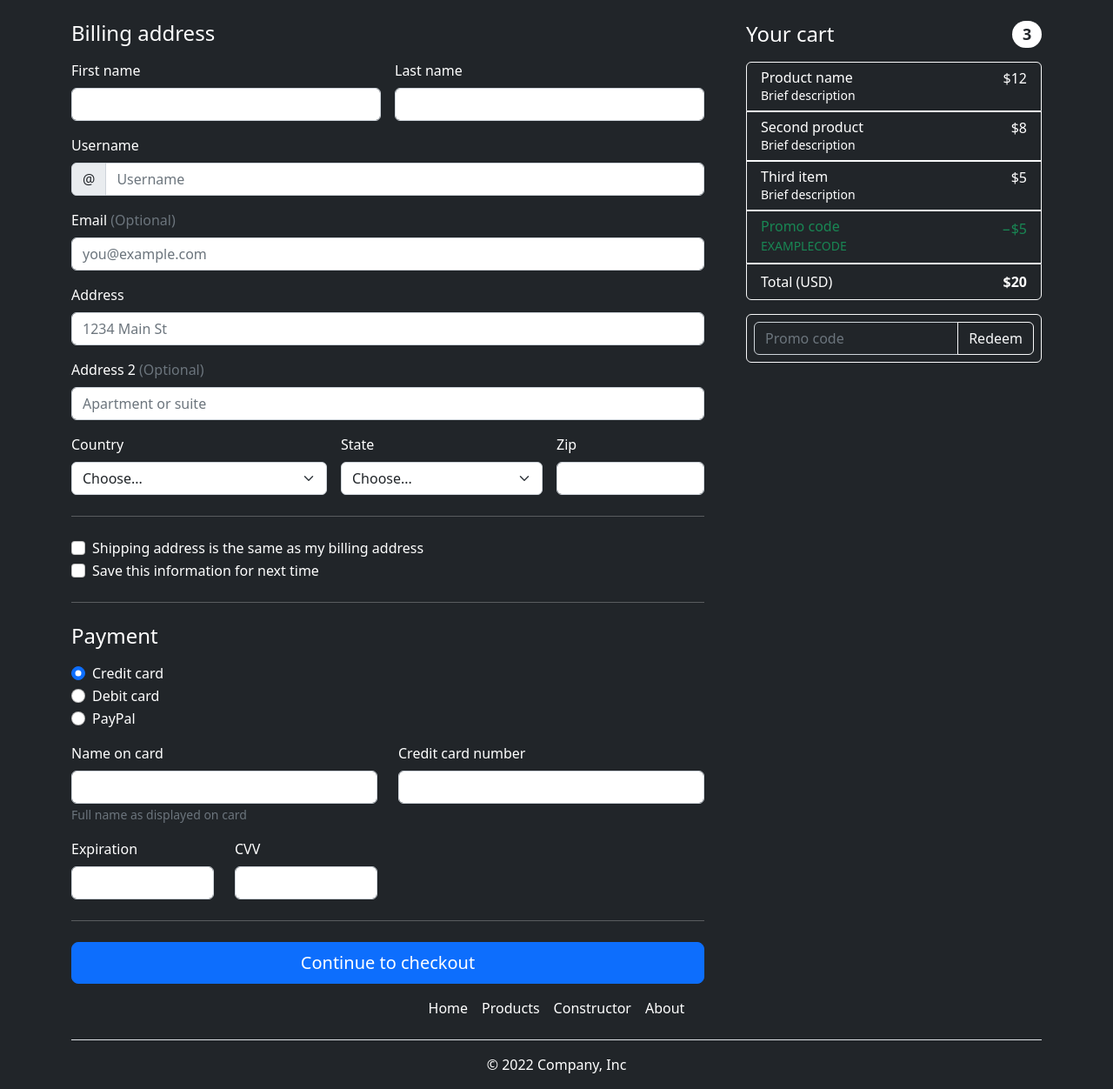
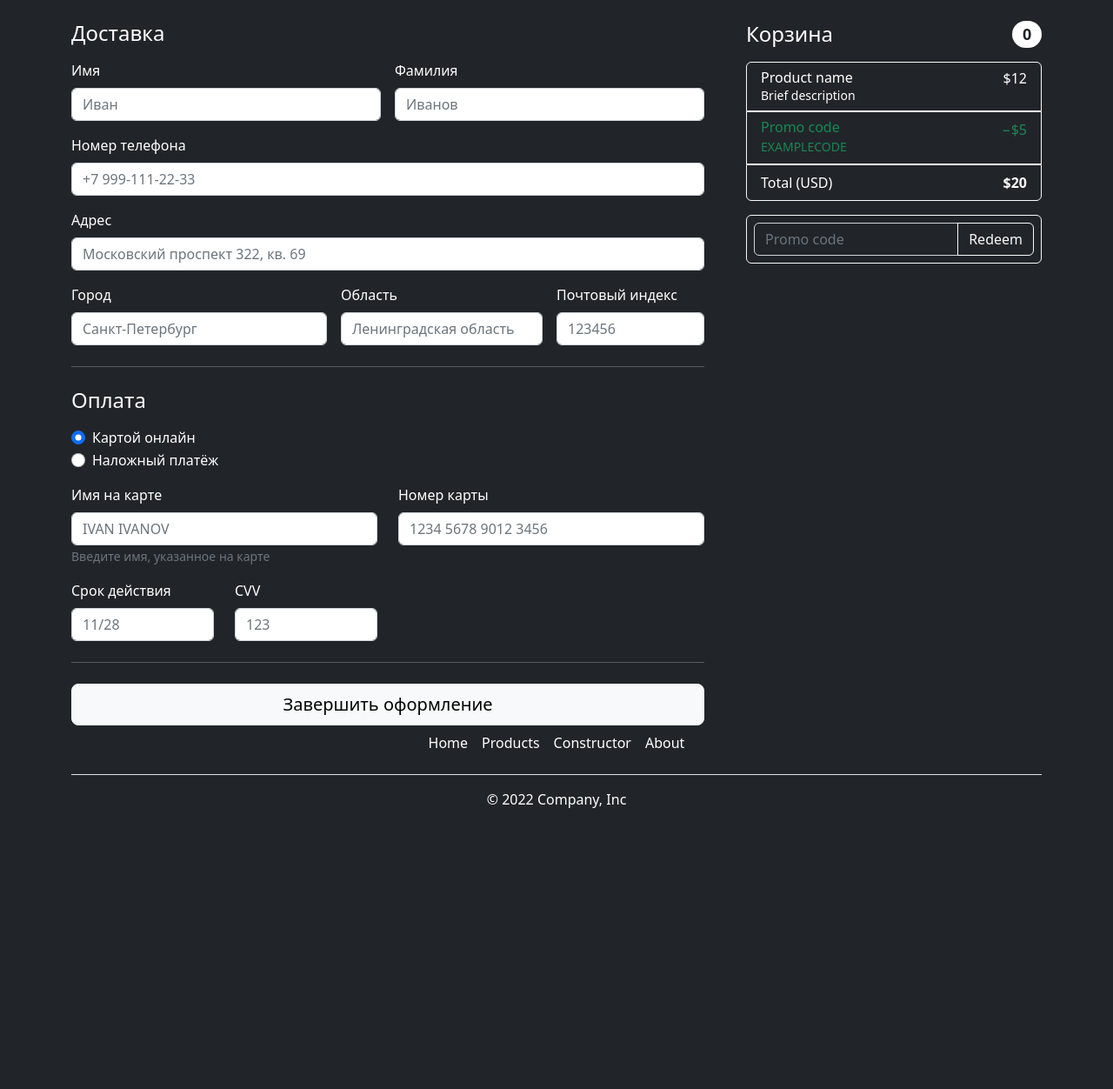
Before and after one commit to BreachAndHole/audio-store-django, a Django app: page /cart/checkout/ in a window 1280 px wide. Shown: the part 72-1324 px from the top of the page at 87% size. After the commit the page ends 1001 px from the top, so only its background shows below. Run offline with Django 4.2, Linux system fonts and the light colour scheme; the visitor is signed in with stand-in values (Sample User, id 1); data comes from the database, SQL or seed files in the repository; data that the repository does not hold is empty.

Commit message:
Checkout page modified

```diff
--- a/cables_shop/shop/templates/shop/base.html
+++ b/cables_shop/shop/templates/shop/base.html
@@ -45,12 +45,13 @@
             <div class="text-end">
                 {% if user.is_authenticated %}
                     {% with cart_total=cart_items_total %}
-                {% if cart_total%}
+                        {% if cart_total and request.path != '/cart/checkout/' %}
                             <button class="badge bg-white text-dark rounded-pill border-0 mx-2" id="cart_total">{{ cart_total }}
                             </button>
                             <a href="{% url 'cart_page' %}" class="btn btn-bg-dark text-white">Корзина</a>
                         {% endif %}
                     {% endwith %}
+
                     <a href="{% url 'user_logout_page' %}" class="btn btn-bg-dark btn-outline-light">Выйти</a>
                     <a href="{% url 'user_profile_page' %}" class="btn btn-light">Личный кабинет</a>
                 {% else %}
@@ -67,24 +68,22 @@
 
 {% if paginator %}
 <!--    Pagination-->
-<div class="container mt-auto d-flex justify-content-center">
-    <nav aria-label="Pagination block">
-        <ul class="pagination">
+<div class="container d-flex justify-content-center my-4">
+    <nav aria-label="Pagination block d-flex align-items-center">
             {% for page_number in paginator.page_range %}
                 {% if page_obj.number == page_number %}
-                    <li><a href="?page={{ page_number }}" class="mx-1 btn btn-light">{{ page_number }}</a></li>
+                    <a href="?page={{ page_number }}" class="mx-1 btn btn-light">{{ page_number }}</a>
                 {% else %}
-                    <li><a href="?page={{ page_number }}" class="mx-1 btn btn-outline-light">{{ page_number }}</a></li>
+                    <a href="?page={{ page_number }}" class="mx-1 btn btn-outline-light">{{ page_number }}</a>
                 {% endif %}
             {% endfor %}
-        </ul>
     </nav>
 </div>
 {% endif %}
 
 <!--Footer-->
 <div class="container bg-dark mt-auto">
-    <footer class="my-2">
+    <footer>
         <ul class="nav justify-content-center border-bottom pb-3 mb-3">
             <li class="nav-item"><a href="{% url 'home_page' %}" class="nav-link px-2 text-white">Home</a></li>
             <li class="nav-item"><a href="{% url 'all_cables_page' %}" class="nav-link px-2 text-white">Products</a>
--- a/cables_shop/shop/templates/shop/checkout.html
+++ b/cables_shop/shop/templates/shop/checkout.html
@@ -5,8 +5,8 @@
     <div class="row g-5">
         <div class="col-md-5 col-lg-4 order-md-last ">
             <h4 class="d-flex justify-content-between align-items-center mb-3">
-          <span class="text-white">Your cart</span>
-          <span class="badge bg-white text-dark rounded-pill">3</span>
+                <span class="text-white">Корзина</span>
+                <span class="badge bg-white text-dark rounded-pill">{{ cart_items_total }}</span>
             </h4>
             <ul class="list-group mb-3">
                 <li class="list-group-item d-flex justify-content-between lh-sm bg-dark border border-light">
@@ -15,20 +15,6 @@
                         <small class="text-white">Brief description</small>
                     </div>
                     <span class="text-white">$12</span>
-          </li>
-          <li class="list-group-item d-flex justify-content-between lh-sm bg-dark border border-light">
-            <div>
-              <h6 class="my-0 text-white">Second product</h6>
-              <small class="text-white">Brief description</small>
-            </div>
-            <span class="text-white">$8</span>
-          </li>
-          <li class="list-group-item d-flex justify-content-between lh-sm bg-dark border border-light">
-            <div>
-              <h6 class="my-0 text-white">Third item</h6>
-              <small class="text-white">Brief description</small>
-            </div>
-            <span class="text-white">$5</span>
                 </li>
                 <li class="list-group-item d-flex justify-content-between bg-dark border border-light">
                     <div class="text-success">
@@ -51,157 +37,120 @@
             </form>
         </div>
         <div class="col-md-7 col-lg-8">
-        <h4 class="mb-3">Billing address</h4>
-        <form class="needs-validation" novalidate="">
+            <h4 class="mb-3">Доставка</h4>
+            <form class="needs-validation" action="">
+                {% csrf_token %}
                 <div class="row g-3">
                     <div class="col-sm-6">
-              <label for="firstName" class="form-label">First name</label>
-              <input type="text" class="form-control" id="firstName" placeholder="" value="" required="">
+                        <label for="firstName" class="form-label">Имя</label>
+                        <input type="text" class="form-control" id="firstName" placeholder="Иван" value="" required="">
                         <div class="invalid-feedback">
-                Valid first name is required.
+                            Имя обязательно для ввода.
                         </div>
                     </div>
 
                     <div class="col-sm-6">
-              <label for="lastName" class="form-label">Last name</label>
-              <input type="text" class="form-control" id="lastName" placeholder="" value="" required="">
+                        <label for="lastName" class="form-label">Фамилия</label>
+                        <input type="text" class="form-control" id="lastName" placeholder="Иванов" value="" required="">
                         <div class="invalid-feedback">
-                Valid last name is required.
+                            Фамилия обязательна для ввода.
+                        </div>
+                    </div>
+                    <div class="col-12">
+                        <label for="phone" class="form-label">Номер телефона</label>
+                        <input type="tel" class="form-control" id="phone" placeholder="+7 999-111-22-33 ">
+                        <div class="invalid-feedback">
+                            Пожалуйста введите верный телефонный номер
                         </div>
                     </div>
 
                     <div class="col-12">
-              <label for="username" class="form-label">Username</label>
-              <div class="input-group has-validation">
-                <span class="input-group-text">@</span>
-                <input type="text" class="form-control" id="username" placeholder="Username" required="">
-              <div class="invalid-feedback">
-                  Your username is required.
-                </div>
-              </div>
-            </div>
-
-            <div class="col-12">
-              <label for="email" class="form-label">Email <span class="text-muted">(Optional)</span></label>
-              <input type="email" class="form-control" id="email" placeholder="you@example.com">
-              <div class="invalid-feedback">
-                Please enter a valid email address for shipping updates.
-              </div>
-            </div>
-
-            <div class="col-12">
-              <label for="address" class="form-label">Address</label>
-              <input type="text" class="form-control" id="address" placeholder="1234 Main St" required="">
+                        <label for="address" class="form-label">Адрес</label>
+                        <input type="text" class="form-control" id="address"
+                               placeholder="Московский проспект 322, кв. 69" required="">
                         <div class="invalid-feedback">
                             Please enter your shipping address.
                         </div>
                     </div>
-
-            <div class="col-12">
-              <label for="address2" class="form-label">Address 2 <span class="text-muted">(Optional)</span></label>
-              <input type="text" class="form-control" id="address2" placeholder="Apartment or suite">
-            </div>
-
                     <div class="col-md-5">
-              <label for="country" class="form-label">Country</label>
-              <select class="form-select" id="country" required="">
-                <option value="">Choose...</option>
-                <option>United States</option>
-              </select>
+                        <label for="city" class="form-label">Город</label>
+                        <input type="text" class="form-control" id="city" placeholder="Санкт-Петербург" required="">
                         <div class="invalid-feedback">
-                Please select a valid country.
+                            Необходимо ввести город
                         </div>
                     </div>
 
                     <div class="col-md-4">
-              <label for="state" class="form-label">State</label>
-              <select class="form-select" id="state" required="">
-                <option value="">Choose...</option>
-                <option>California</option>
-              </select>
-              <div class="invalid-feedback">
-                Please provide a valid state.
-              </div>
+                        <label for="area" class="form-label">Область</label>
+                        <input type="text" class="form-control" id="area" placeholder="Ленинградская область">
                     </div>
 
                     <div class="col-md-3">
-              <label for="zip" class="form-label">Zip</label>
-              <input type="text" class="form-control" id="zip" placeholder="" required="">
+                        <label for="zip" class="form-label">Почтовый индекс</label>
+                        <input type="text" class="form-control" id="zip" placeholder="123456" required="">
                         <div class="invalid-feedback">
-                Zip code required.
+                            Необходимо ввести почтовый индекс
                         </div>
                     </div>
                 </div>
 
                 <hr class="my-4">
 
-          <div class="form-check">
-            <input type="checkbox" class="form-check-input" id="same-address">
-            <label class="form-check-label" for="same-address">Shipping address is the same as my billing address</label>
-          </div>
-
-          <div class="form-check">
-            <input type="checkbox" class="form-check-input" id="save-info">
-            <label class="form-check-label" for="save-info">Save this information for next time</label>
-          </div>
-
-          <hr class="my-4">
-
-          <h4 class="mb-3">Payment</h4>
+                <h4 class="mb-3">Оплата</h4>
 
                 <div class="my-3">
                     <div class="form-check">
-              <input id="credit" name="paymentMethod" type="radio" class="form-check-input" checked="" required="">
-              <label class="form-check-label" for="credit">Credit card</label>
+                        <input id="online" name="paymentMethod" type="radio" class="form-check-input" checked=""
+                               required="">
+                        <label class="form-check-label" for="online">Картой онлайн</label>
                     </div>
                     <div class="form-check">
-              <input id="debit" name="paymentMethod" type="radio" class="form-check-input" required="">
-              <label class="form-check-label" for="debit">Debit card</label>
-            </div>
-            <div class="form-check">
-              <input id="paypal" name="paymentMethod" type="radio" class="form-check-input" required="">
-              <label class="form-check-label" for="paypal">PayPal</label>
+                        <input id="cod" name="paymentMethod" type="radio" class="form-check-input" required="">
+                        <label class="form-check-label" for="cod">Наложный платёж</label>
                     </div>
                 </div>
 
                 <div class="row gy-3">
                     <div class="col-md-6">
-              <label for="cc-name" class="form-label">Name on card</label>
-              <input type="text" class="form-control" id="cc-name" placeholder="" required="">
-              <small class="text-muted">Full name as displayed on card</small>
+                        <label for="cc-name" class="form-label">Имя на карте</label>
+                        <input type="text" class="form-control" id="cc-name" placeholder="IVAN IVANOV" required="">
+                        <small class="text-secondary">Введите имя, указанное на карте</small>
                         <div class="invalid-feedback">
                             Name on card is required
                         </div>
                     </div>
 
                     <div class="col-md-6">
-              <label for="cc-number" class="form-label">Credit card number</label>
-              <input type="text" class="form-control" id="cc-number" placeholder="" required="">
+                        <label for="cc-number" class="form-label">Номер карты</label>
+                        <input type="text" class="form-control" id="cc-number" placeholder="1234 5678 9012 3456"
+                               required="">
                         <div class="invalid-feedback">
-                Credit card number is required
+                            Необходимо ввести номер карты
                         </div>
                     </div>
 
                     <div class="col-md-3">
-              <label for="cc-expiration" class="form-label">Expiration</label>
-              <input type="text" class="form-control" id="cc-expiration" placeholder="" required="">
+                        <label for="cc-expiration" class="form-label">Срок действия</label>
+                        <input type="text" class="form-control" id="cc-expiration" placeholder="11/28" required="">
                         <div class="invalid-feedback">
-                Expiration date required
+                            Необходимо ввести срок действия
                         </div>
                     </div>
 
                     <div class="col-md-3">
                         <label for="cc-cvv" class="form-label">CVV</label>
-              <input type="text" class="form-control" id="cc-cvv" placeholder="" required="">
+                        <input type="text" class="form-control" id="cc-cvv" placeholder="123" required="">
                         <div class="invalid-feedback">
-                Security code required
+                            Необходимо ввести CVV
                         </div>
                     </div>
                 </div>
 
                 <hr class="my-4">
 
-          <button class="w-100 btn btn-primary btn-lg" type="submit">Continue to checkout</button>
+                <button class="btn btn-light btn-lg w-100" type="submit">Завершить оформление</button>
+
+
             </form>
         </div>
     </div>
--- a/cables_shop/shop/views.py
+++ b/cables_shop/shop/views.py
@@ -27,7 +27,7 @@ class AllCablesPageView(list.ListView):
     model = Cable
     context_object_name = 'cables'
     template_name = 'shop/all_cables.html'
-    paginate_by = 3
+    paginate_by = 6
 
     def get_context_data(self, *, object_list=None, **kwargs):
         context = super().get_context_data(**kwargs)
@@ -58,7 +58,7 @@ class CartPageView(LoginRequiredMixin, list.ListView):
         context = super().get_context_data(**kwargs)
         context['title'] = 'Корзина'
 
-        ordered_products = context.get('ordered_products')
+        ordered_products = context.get('ordered_products', [])
         cart_total_price = sum([product.get_product_total_price for product in ordered_products])
         context['cart_total_price'] = cart_total_price
         return context
@@ -73,6 +73,7 @@ class CartPageView(LoginRequiredMixin, list.ListView):
 
 class CheckoutPageView(LoginRequiredMixin, TemplateView):
     login_url = 'user_login_page'
+
     template_name = 'shop/checkout.html'
     extra_context = {
         'title': 'Оформление заказа',
```
Lines whose indentation alone changed are shown as unchanged.
